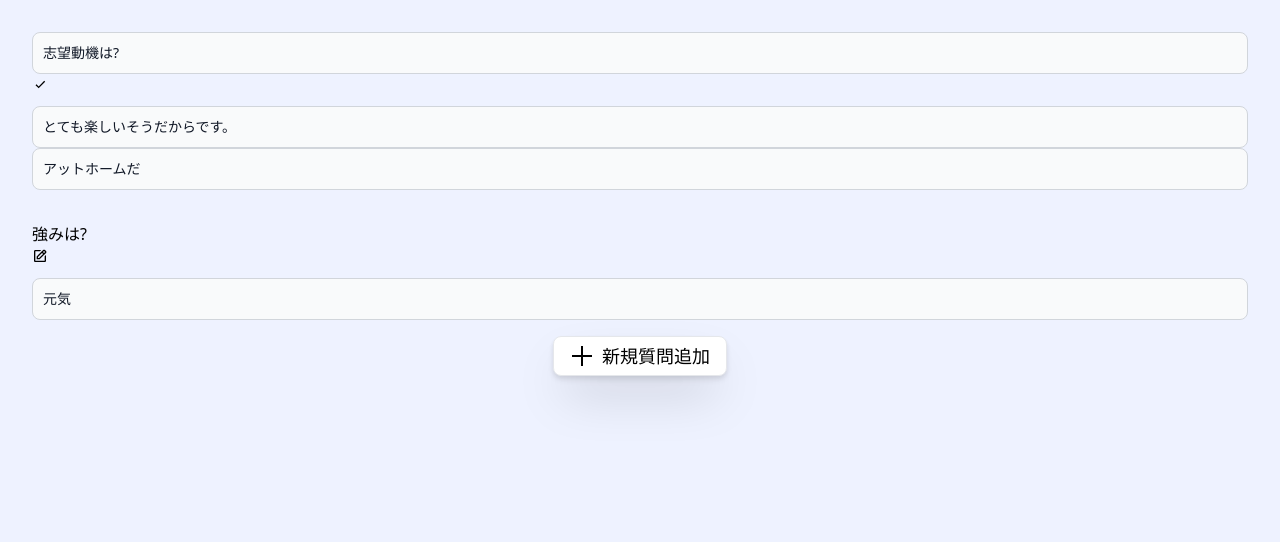
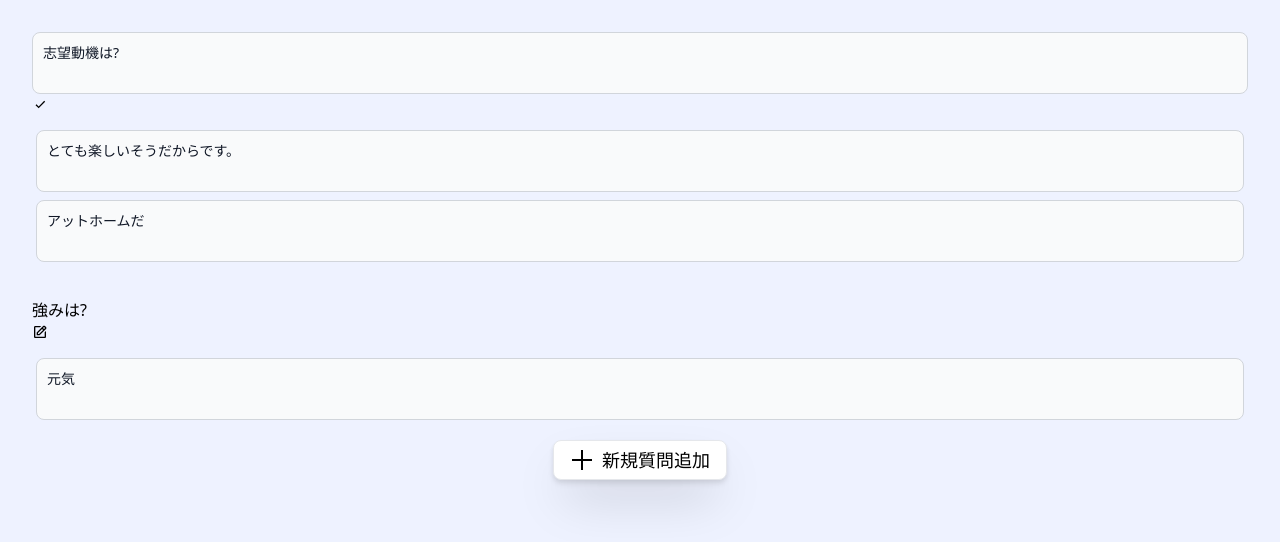
Before and after one commit to tomishima2904/es_manager, a Next.js app in the folder frontend/: page /user/entrysheets/1 in a window 1280 px wide. Both pictures are taken after a click on the button 40 px from the left and 66 px from the top of the page. Shown: the top 542 px of the page. Built offline with nearby package versions, Linux system fonts and the light colour scheme.

Commit message:
input→textareaに変更

```diff
--- a/frontend/src/components/editing/AnswerForms.tsx
+++ b/frontend/src/components/editing/AnswerForms.tsx
@@ -7,20 +7,15 @@ const limitChars = 2000;
 // 編集中ならinputタグに置き換える
 const EditingDisplay = (props: {
   text: string;
-  handleChange: (e: React.ChangeEvent<HTMLInputElement>) => void;
+  handleChange: (e: React.ChangeEvent<HTMLTextAreaElement>) => void;
   error: string;
 }): JSX.Element => {
   const { text, handleChange, error } = props;
   return (
-    <>
-      <input
-        type="text"
-        className="my-form"
-        value={text}
-        onChange={handleChange}
-      />
+    <div className="p-1">
+      <textarea className="my-form" value={text} onChange={handleChange} />
       {error && <p>{error}</p>}
-    </>
+    </div>
   );
 };
 
@@ -32,7 +27,7 @@ const AnswerForm = (props: { answer: string }): JSX.Element => {
   const [error, setError] = useState("");
 
   // フォームの変更を検知
-  const handleChange = (e: React.ChangeEvent<HTMLInputElement>) => {
+  const handleChange = (e: React.ChangeEvent<HTMLTextAreaElement>) => {
     const inputValue = e.target.value;
     setText(inputValue);
     validateInput(inputValue, limitChars, setError);
--- a/frontend/src/components/editing/QuestionForm.tsx
+++ b/frontend/src/components/editing/QuestionForm.tsx
@@ -12,20 +12,15 @@ const TextDisplay = (props: { text: string }): JSX.Element => {
 // 編集中ならinputタグに置き換える
 const EditingDisplay = (props: {
   text: string;
-  handleChange: (e: React.ChangeEvent<HTMLInputElement>) => void;
+  handleChange: (e: React.ChangeEvent<HTMLTextAreaElement>) => void;
   error: string;
 }): JSX.Element => {
   const { text, handleChange, error } = props;
   return (
-    <>
-      <input
-        type="text"
-        className="my-form"
-        value={text}
-        onChange={handleChange}
-      />
+    <div className="flex items-center">
+      <textarea className="my-form" value={text} onChange={handleChange} />
       {error && <p>{error}</p>}
-    </>
+    </div>
   );
 };
 
@@ -34,7 +29,7 @@ const QuestionForm = (props: { question: string }): JSX.Element => {
   const [text, setText] = useState<string>(question);
   const [error, setError] = useState("");
   // フォームの変更を検知
-  const handleChange = (e: React.ChangeEvent<HTMLInputElement>): void => {
+  const handleChange = (e: React.ChangeEvent<HTMLTextAreaElement>): void => {
     const inputValue = e.target.value;
     setText(inputValue);
     validateInput(inputValue, limitChars, setError);
```
